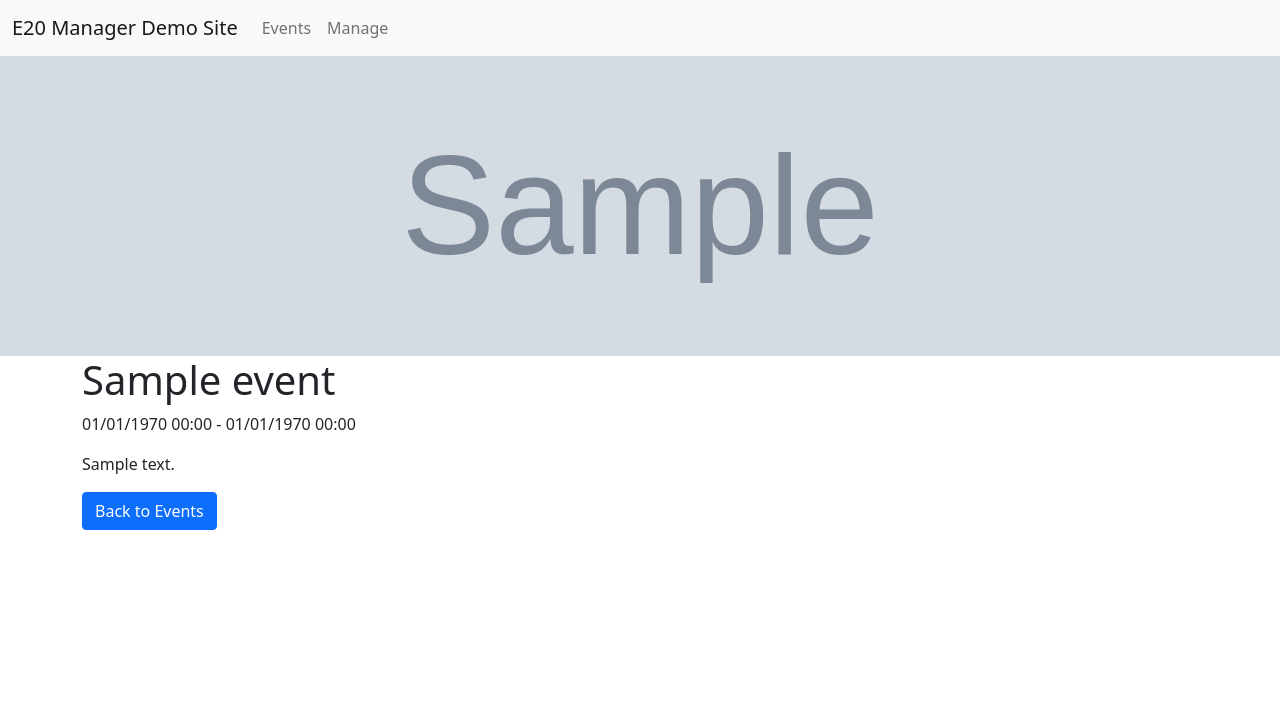
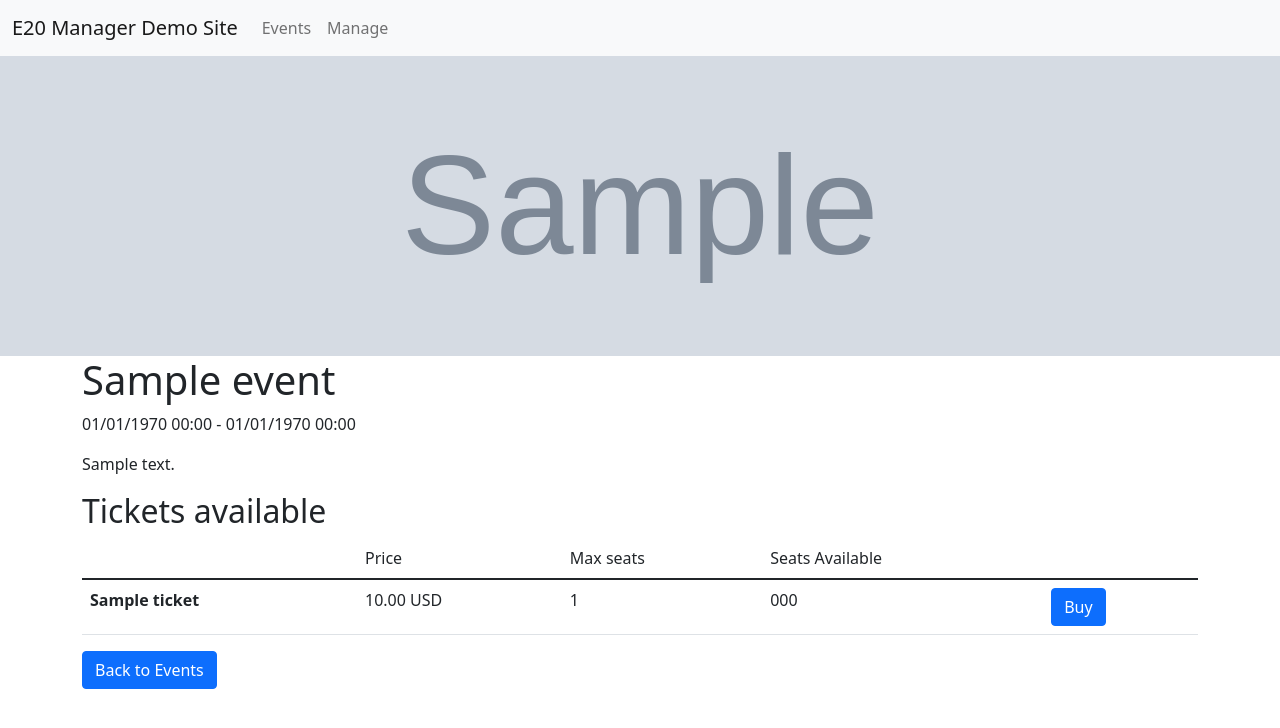
Before and after one commit to AlessandroLorenzi/e20manager, a PHP site: page /events/1/ in a window 1280 px wide. Shown: the top 728 px of the page. Run offline with PHP 8.4, Linux system fonts and the light colour scheme; tables that the repository leaves empty hold one stand-in row (values such as "Sample post"); grey boxes marked "Sample" are stand-in pictures.

Commit message:
Show available tickets

```diff
--- /dev/null
+++ b/sql/samples/00-truncate.sql
@@ -0,0 +1,2 @@
+TRUNCATE tickets;
+DELETE FROM events;
--- /dev/null
+++ b/src/entities/ticket.php
@@ -0,0 +1,16 @@
+<?php
+
+namespace Entities;
+
+use \Datetime as DateTime;
+
+class Ticket
+{
+    public int $ticket_id;
+    public int $event_id;
+    public string $name;
+    public DateTime $start_time;
+    public DateTime $end_time;
+    public string $description;
+    public string $cover_image;
+}
--- a/src/index.php
+++ b/src/index.php
@@ -1,7 +1,9 @@
 <?php
 include_once("entities/event.php");
+include_once("entities/ticket.php");
 
 require_once("storage/sql/event_sql_storage.php");
+require_once("storage/sql/ticket_sql_storage.php");
 
 include_once("platform/mysql.php");
 
@@ -31,9 +33,11 @@ use Platform\MySQL;
 $conn = MySQL::connect();
 
 // Event Storage
-use Storage\SQL\EventSQLStorage as EventStorage;
+use Storage\SQL\EventSQLStorage;
+use Storage\SQL\TicketSQLStorage;
 
-$event_storage = new EventStorage($conn);
+$event_storage = new EventSQLStorage($conn);
+$ticket_storage = new TicketSQLStorage($conn);
 
 // Templates
 
@@ -48,7 +52,7 @@ try {
         $_SERVER["REQUEST_URI"] == "/events/" &&
         $_SERVER["REQUEST_METHOD"] == "GET"
     ) {
-        $eventView = new Views\PublicSite($event_storage, $twig, $logger);
+        $eventView = new Views\PublicSite($event_storage, $ticket_storage, $twig, $logger);
         $eventView->incoming_events();
         exit(0);
     }
@@ -57,7 +61,7 @@ try {
         preg_match("/\/events\/([0-9]+)\//", $_SERVER["REQUEST_URI"], $matches) &&
         $_SERVER["REQUEST_METHOD"] == "GET"
     ) {
-        $eventView = new Views\PublicSite($event_storage, $twig, $logger);
+        $eventView = new Views\PublicSite($event_storage, $ticket_storage, $twig, $logger);
         $eventView->event($matches[1]);
         exit(0);
     }
@@ -115,7 +119,6 @@ try {
         $backofficeView->delete_event($matches[1]);
         exit(0);
     }
-
 } catch (Exception $e) {
     new Views\Error500($twig, $logger, $e);
     exit(1);
--- a/src/templates/event_detail.html
+++ b/src/templates/event_detail.html
@@ -29,8 +29,39 @@
     <p>
         {{event.description}}
     </p>
+    {% if tickets|length > 0 %}
+    <h2>Tickets available</h2>
+    <table class="table">
+        <thead>
+            <tr>
+                <th scope="row"></th>
+                <td scope="row">Price</td>
+                <td scope="row">Max seats</td>
+                <td scope="row">Seats Available</td>
+                <td scope="row"></td>
+            </tr>
+        </thead>
+        {% for ticket in tickets %}
+        <tr>
+            <th scope="row"> {{ ticket.name }} </th>
+            <td>
+                {% if ticket.price == 0 %}
+                <em>free</em>
+                {% else %}
+                {{ ticket.price }} {{ ticket.currency }}
+                {% endif %}
+            </td>
+            <td> {{ ticket.max_tickets }} </td>
+            <td> 000 </td>
+            <td> <button class="btn btn-primary" href="#">Buy</button> </td>
+        </tr>
+        {% endfor %}
+    </table>
+    {% endif %}
+
     <p>
         <a href="/events/" class="btn btn-primary">Back to Events</a>
     </p>
+
 </div>
 {% endblock %}
--- a/src/views/public-site.php
+++ b/src/views/public-site.php
@@ -2,19 +2,26 @@
 
 namespace Views;
 
-use Storage\SQL\EventSQLStorage as EventSQLStorage;
+use Storage\SQL\EventSQLStorage;
+use Storage\SQL\TicketSQLStorage;
 use Twig\Environment;
 use \Psr\Log\LoggerInterface;
 
 class PublicSite
 {
     private EventSQLStorage $event_sql_storage;
+    private TicketSQLStorage $ticket_sql_storage;
     private \Twig\Environment $twig;
     private LoggerInterface $logger;
 
-    public function __construct(EventSQLStorage $event_sql_storage, Environment $twig, LoggerInterface $logger)
-    {
+    public function __construct(
+        EventSQLStorage $event_sql_storage,
+        TicketSQLStorage $ticket_sql_storage,
+        Environment $twig,
+        LoggerInterface $logger
+    ) {
         $this->event_sql_storage = $event_sql_storage;
+        $this->ticket_sql_storage = $ticket_sql_storage;
         $this->twig = $twig;
         $this->logger = $logger;
     }
@@ -35,6 +42,10 @@ class PublicSite
     public function event(int $event_id)
     {
         $event = $this->event_sql_storage->get_event($event_id);
-        print($this->twig->render('event_detail.html', ['event' => $event]));
+        $tickets = $this->ticket_sql_storage->get_tickets($event_id);
+        print($this->twig->render('event_detail.html', [
+            'event' => $event,
+            'tickets' => $tickets,
+        ]));
     }
 }
```
Also changed, not shown: sql/migrations/20211114-tickets.sql (added, +12 -0 lines), sql/samples/20-tickets.sql (added, +24 -0 lines), sql/samples/10-events.sql (renamed from sql/samples/events.sql), src/storage/sql/event_sql_storage.php, src/storage/sql/ticket_sql_storage.php (added). Lines whose indentation alone changed are shown as unchanged.
